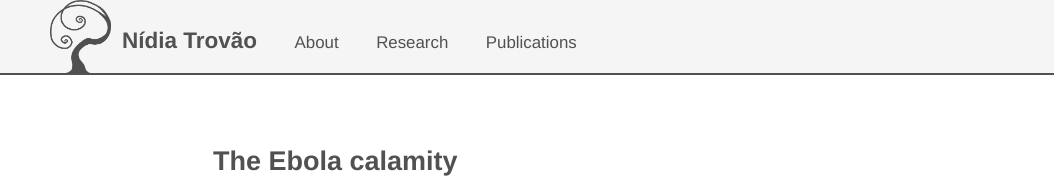
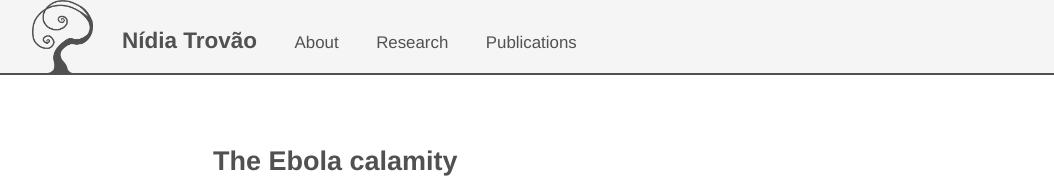
Before and after one commit to nidiatrovao/nidiatrovao.github.io, a Jekyll site: the page built from index.html, in a window 1280 px wide. Shown: the top 183 px of the page, without its empty margins (22-1076 px from the left). Built offline with Jekyll 4.4.1, drawn with Linux system fonts in a browser that asks for light colours; the list of posts is cut into pages by our own code.

Commit message:
top bar edits

```diff
--- a/_layouts/default.html
+++ b/_layouts/default.html
@@ -5,7 +5,7 @@
 
   <body>
 	  <header class="masthead" style="padding-top:0;margin-left:auto;margin-right:auto">
-        <h3 class="masthead-title" style="background-color:#F5F5F5;background-image: url('/public/apple-touch-icon-precomposed.png');background-size:contain;background-repeat:no-repeat;padding-top:1.5rem;max-width:100%;padding-bottom:1rem;padding-left:8rem;padding-right:0rem;margin-left:auto;margin-right:auto;box-shadow: 0px 2px 0px #515151;background-position:left 4rem bottom">
+        <h3 class="masthead-title" style="background-color:#F5F5F5;background-image: url('/public/apple-touch-icon-precomposed.png');background-size:contain;background-repeat:no-repeat;padding-top:1.5rem;max-width:100%;padding-bottom:1rem;padding-left:8rem;padding-right:0rem;margin-left:auto;margin-right:auto;box-shadow: 0px 2px 0px #515151;background-position:left 3rem bottom">
           <a href="{{ site.baseurl }}/" title="Home">{{ site.title }}</a>
 			{% for page in site.pages_list %}
 				&nbsp;&nbsp;&nbsp;&nbsp;
```
